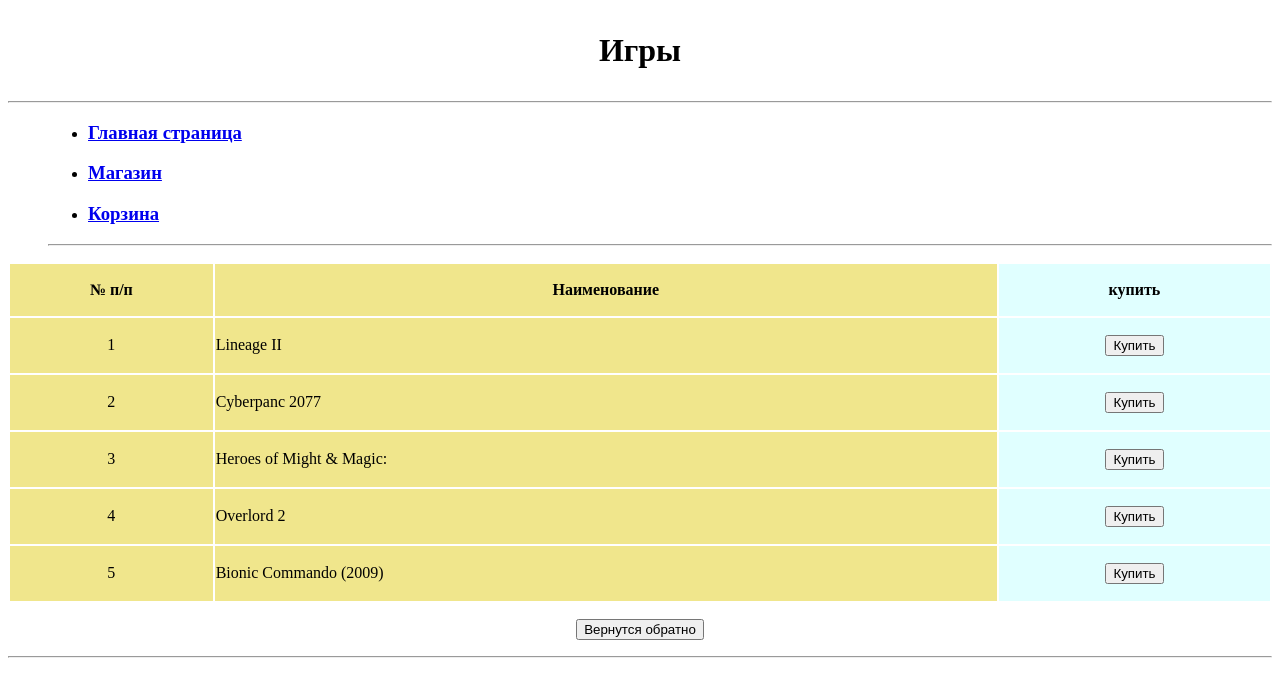
After one commit to MrJonson75/session-me, a Django app: page /games/ in a window 1280 px wide. The commit adds this page. Shown: the top 697 px of the page. Run offline with Django 5.2, Linux system fonts and the light colour scheme.

Commit message:
Add files via upload
Домашнее задание по теме "DTL. Теги, наследование."

```diff
--- a/UrbanDjango/UrbanDjango/urls.py
+++ b/UrbanDjango/UrbanDjango/urls.py
@@ -16,17 +16,22 @@
 """
 from django.contrib import admin
 from django.urls import path
-from task2.views import func_r, Class_r, index
-from task3.views import games_platform, games, cart
+# from task2.views import func_r, Class_r, index
+# from task3.views import games_platform, games, cart
+from task4.views import games_platform, games, cart
 from django.views.generic import TemplateView
 
 urlpatterns = [
     path('admin/', admin.site.urls),
-    path('', index),
-    path('func/', func_r),
-    path('class/', Class_r.as_view()),
-    path('class_v2/', TemplateView.as_view(template_name='second_task/class_m2_template.html')),
-    path('gm/', games_platform),
-    path('gm/games/', games),
-    path('gm/cart/', cart)
+    path('', games_platform),
+    path('games/', games),
+    path('cart/', cart)
+
+    # path('', index),
+    # path('func/', func_r),
+    # path('class/', Class_r.as_view()),
+    # path('class_v2/', TemplateView.as_view(template_name='second_task/class_m2_template.html')),
+    # path('gm/', games_platform),
+    # path('gm/games/', games),
+    # path('gm/cart/', cart)
 ]
--- /dev/null
+++ b/UrbanDjango/task4/admin.py
@@ -0,0 +1,3 @@
+from django.contrib import admin
+
+# Register your models here.
--- /dev/null
+++ b/UrbanDjango/task4/apps.py
@@ -0,0 +1,6 @@
+from django.apps import AppConfig
+
+
+class Task4Config(AppConfig):
+    default_auto_field = 'django.db.models.BigAutoField'
+    name = 'task4'
--- /dev/null
+++ b/UrbanDjango/task4/models.py
@@ -0,0 +1,3 @@
+from django.db import models
+
+# Create your models here.
--- /dev/null
+++ b/UrbanDjango/task4/tests.py
@@ -0,0 +1,3 @@
+from django.test import TestCase
+
+# Create your tests here.
--- /dev/null
+++ b/UrbanDjango/task4/views.py
@@ -0,0 +1,24 @@
+from django.shortcuts import render
+from django.views.generic import TemplateView
+
+
+# Create your views here.
+
+def games_platform(request):
+    return render(request, 'fourth_task/platform.html')
+
+
+def games(request):
+    game_list = {
+        "1": "Lineage II",
+        "2": "Cyberpanc 2077",
+        "3": "Heroes of Might & Magic:",
+        "4": "Overlord 2",
+        "5": "Bionic Commando (2009)"
+    }
+    return render(request, "fourth_task/games.html", {"game_list": game_list})
+
+
+def cart(request):
+    status_cart = "Извините, Ваша корзина пуста"
+    return render(request, 'fourth_task/cart.html', {"status_cart": status_cart})
--- /dev/null
+++ b/UrbanDjango/templates/fourth_task/games.html
@@ -0,0 +1,38 @@
+{% extends "fourth_task/menu.html" %}
+
+{% block title %}{{ block.super }}{% endblock %}
+
+{% block pagename %}
+<h1>
+    <p align="center">Игры</p>
+</h1><hr>
+{% endblock %}
+
+{% block menu %}
+    {{ block.super }}
+{% endblock %}
+
+{% block content %}
+<table width="100%">
+    <colgroup>
+    <col span="2" style="background:Khaki">
+    <col style="background-color:LightCyan">
+    </colgroup>
+        <tr>
+            <th><p align="center">№ п/п</p> </th>
+            <th>Наименование</th>
+            <th>купить</th>
+        </tr>
+        {% for game_id, game in game_list.items %}
+        <tr>
+            <td><p align="center">{{ game_id }}</p></td>
+            <td>{{ game }}</td>
+            <td><p align="center"><button type="button">Купить</button></p></td>
+        </tr>
+        {% endfor %}
+</table>
+<form action="/" >
+<p align="center"><button>Вернутся обратно</button></p>
+</form>
+<hr>
+{% endblock %}
--- /dev/null
+++ b/UrbanDjango/templates/fourth_task/menu.html
@@ -0,0 +1,38 @@
+<!DOCTYPE html>
+<html lang="en">
+<head>
+    <meta charset="UTF-8">
+    <title>{% block title %}Главная страница{% endblock %}</title>
+</head>
+<body>
+    <header>
+        {% block pagename %}
+            <h1>
+                <p align="center">Главная страница</p>
+            </h1><hr>
+        {% endblock %}
+    </header>
+    <menu>
+        {% block menu %}
+            <ul class="list-group list-group-flush">
+                <li class="list-group-item">
+                    <h3><a href="/"> Главная страница </a></h3>
+                </li>
+                <li class="list-group-item">
+                    <h3><a href="/games/"> Магазин </a></h3>
+                </li>
+                <li class="list-group-item">
+                    <h3><a href="/cart/"> Корзина</a></h3>
+                </li>
+            </ul>
+        <hr>
+        {% endblock %}
+    </menu>
+    <main>
+        {% block content %}
+        <p>рабочая информация</p>
+        <hr>
+        {% endblock %}
+    </main>
+</body>
+</html>
--- a/UrbanDjango/templates/third_task/platform.html
+++ b/UrbanDjango/templates/third_task/platform.html
@@ -7,7 +7,7 @@
 <body>
     <h1>
         <p align="center">
-        Главная страница
+        Главная страница магазина продажи игр
         </p>
     </h1>
     <hr>
```
Also changed, not shown: UrbanDjango/templates/fourth_task/cart.html (added, +21 -0 lines), UrbanDjango/templates/fourth_task/platform.html (added, +16 -0 lines), UrbanDjango/task4/__init__.py (added), UrbanDjango/task4/migrations/__init__.py (added).
